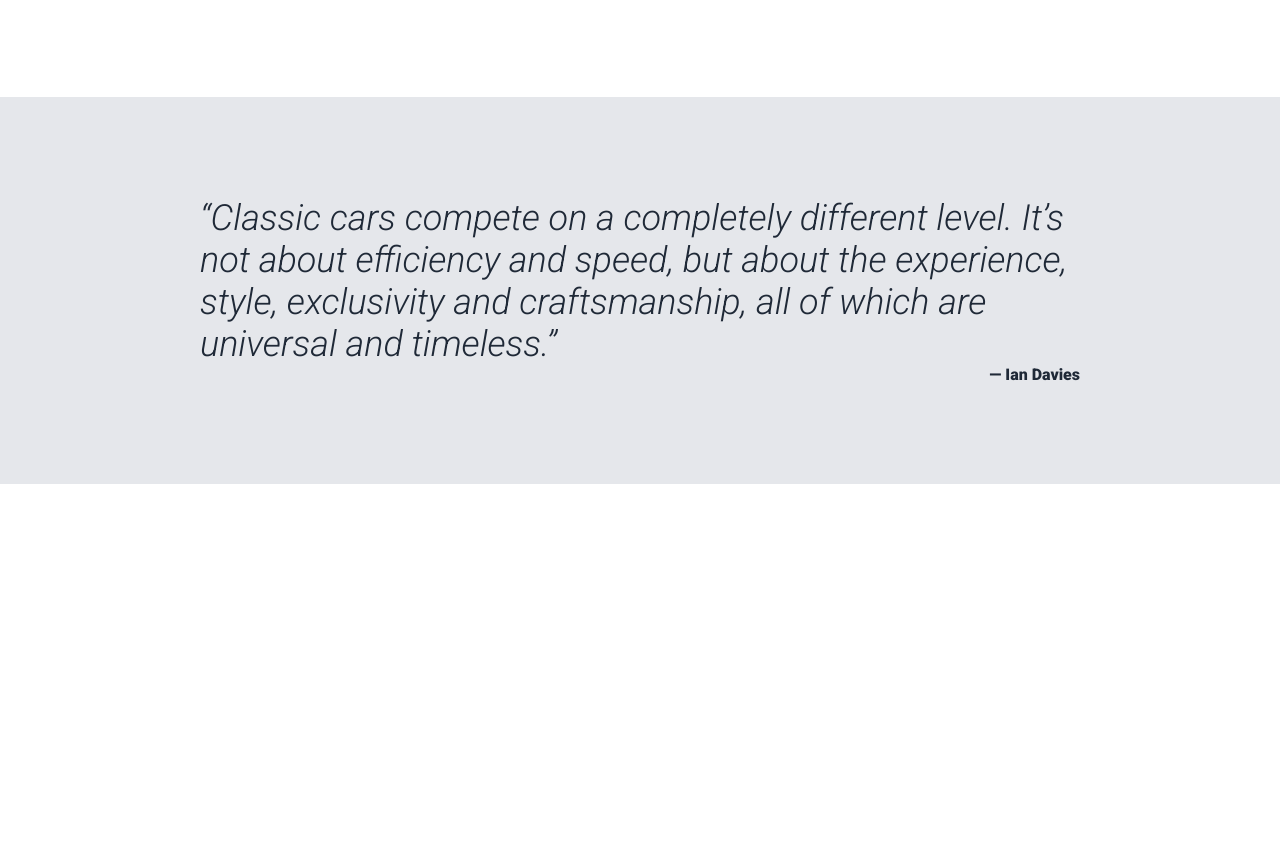
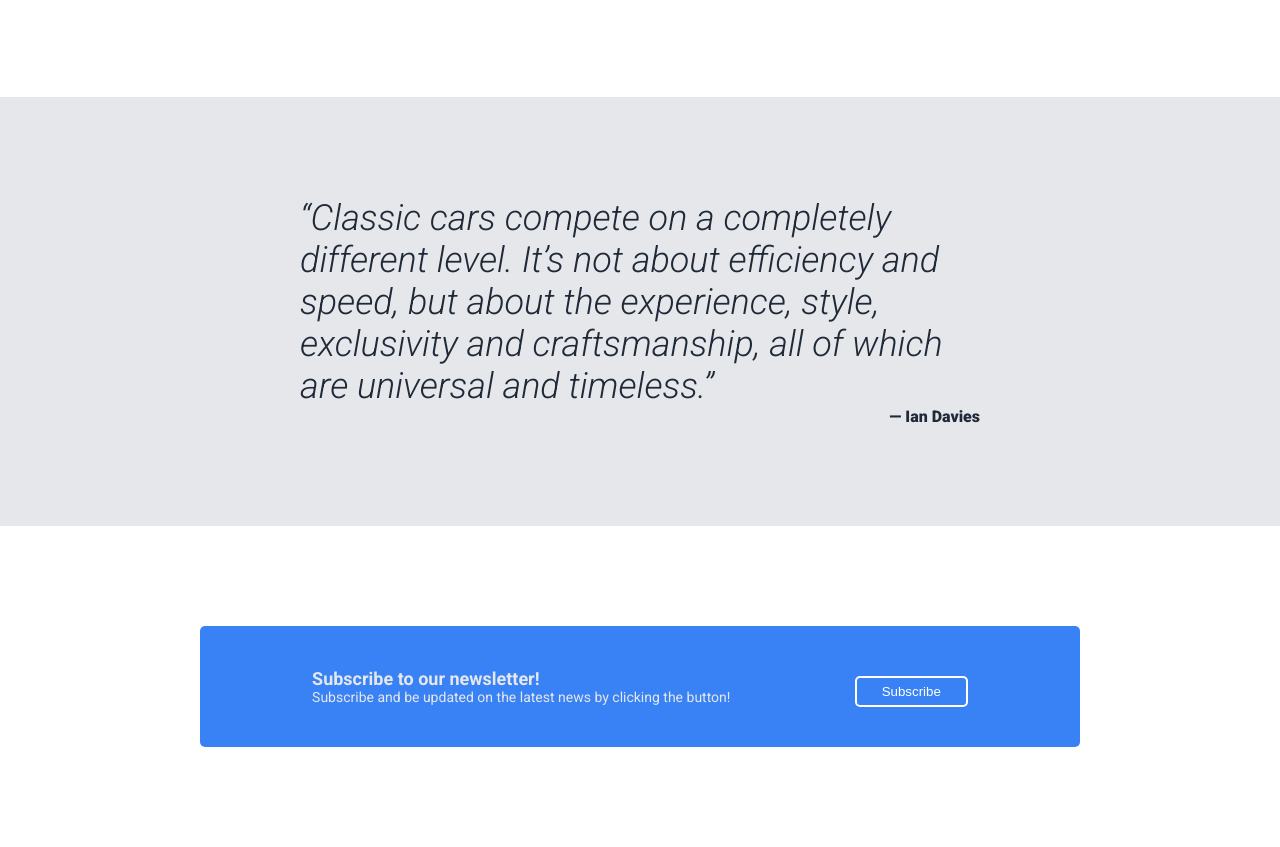
Before and after one commit to AthTop/landing-page-odin, a plain HTML site: page index.html in a window 1280 px wide. Shown: the part 916-1763 px from the top of the page. Before the commit the page ends 1400 px from the top, so only its background shows below. Drawn offline with Linux system fonts and the light colour scheme.

Commit message:
Add and style subscribe section

```diff
--- a/css/styles.css
+++ b/css/styles.css
@@ -40,6 +40,7 @@ button {
     padding: 6px 25px;
     border-radius: 5px;
     margin-top: 10px;
+    cursor: pointer;
 }
 
 .hero h2 {
@@ -107,7 +108,7 @@ button {
 .quote {
     background-color: #E5E7EB;
     color: #1F2937;
-    padding: 100px 200px;
+    padding: 100px 300px;
 }
 
 .text {
@@ -120,3 +121,35 @@ button {
     text-align: end;
     font-weight: 900;
 }
+
+.subscribe {
+    display: flex;
+    justify-content: center;
+    align-items: center;
+    padding: 100px 200px;
+}
+
+.container {
+    background-color: #3882F6;
+    border-radius: 5px;
+    color: #E5E7EB;
+    flex: 1;
+    padding: 40px 50px;
+    display: flex;
+    justify-content: space-around;
+    align-items: center;
+}
+
+.container button {
+    border-color: #E5E7EB;
+    border: 2px solid;
+}
+
+.container h4 {
+    font-weight: bold;
+    font-size: 18px;
+}
+
+.container p {
+    font-size: 14px;
+}
--- a/index.html
+++ b/index.html
@@ -26,8 +26,8 @@
         <div class="hero">
             <div class="hero-text">
                 <h2>A tribute to vintage cars</h2>
-                <p>This website is dedicated to vintage cars and their history. Sign up to our newsletter bellow to never miss updates!</p>
-                <button type="button" name="button">Sign up</button>
+                <p>This website is dedicated to vintage cars and their history. Subscribe to our newsletter bellow to never miss updates!</p>
+                <button class="button" type="button">Subscribe</button>
             </div>
             <img src="https://images.unsplash.com/photo-1544896478-d5b709d413c5?ixlib=rb-4.0.3&ixid=M3wxMjA3fDB8MHxzZWFyY2h8Mnx8dmludGFnZSUyMGNhcnxlbnwwfHwwfHx8MA%3D%3D&auto=format&fit=crop&w=500&q=60" alt="an image">
         </div>
@@ -57,5 +57,14 @@
         <p class="text">“Classic cars compete on a completely different level. It’s not about efficiency and speed, but about the experience, style, exclusivity and craftsmanship, all of which are universal and timeless.”</p>
         <p id="author">— Ian Davies</p>
     </div>
+    <div class="subscribe">
+        <div class="container">
+            <div>
+                <h4>Subscribe to our newsletter!</h4>
+                <p>Subscribe and be updated on the latest news by clicking the button!</p>
+            </div>
+            <button class="button" type="button">Subscribe</button>
+        </div>
+    </div>
 </body>
 </html>
```
